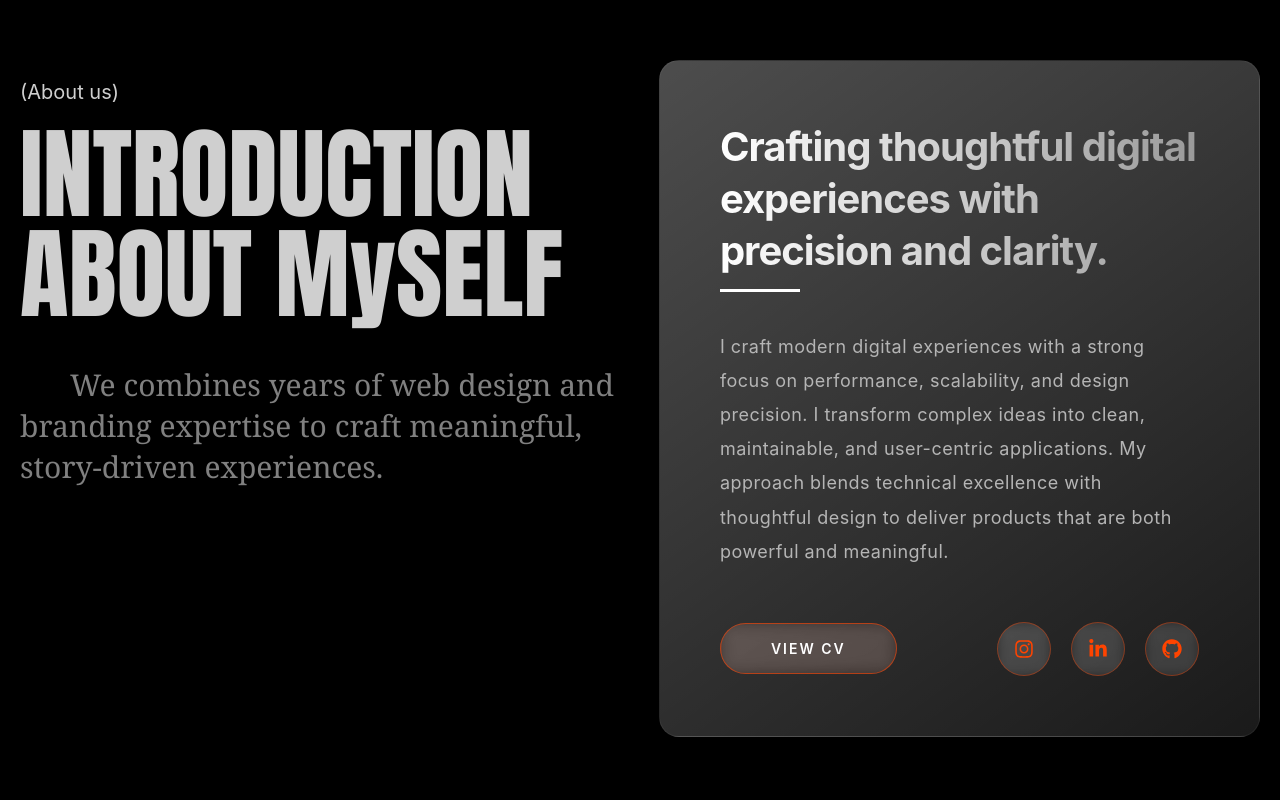
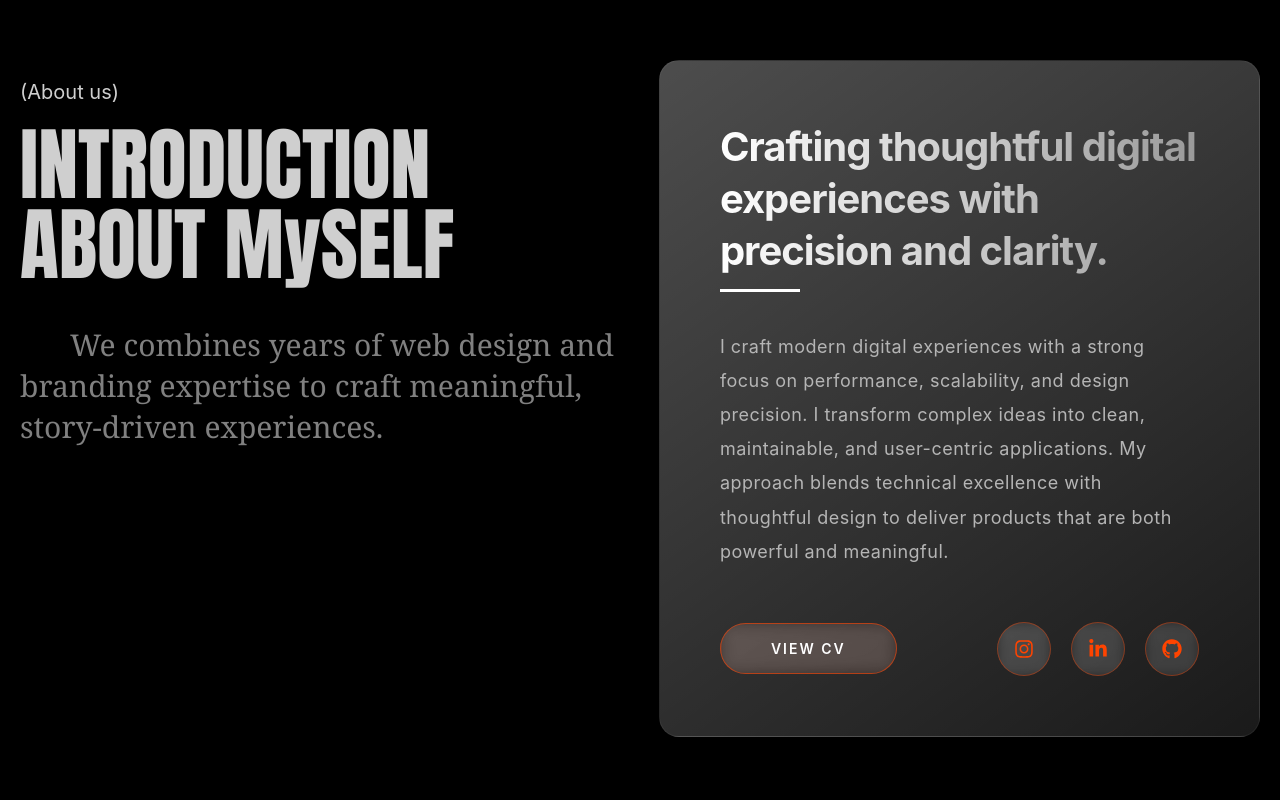
Before and after one commit to Karthikeyan-2007/Portfolio, a React (Create React App) app: page / in a window 1280 px wide. Shown: the part 820-1620 px from the top of the page. Built offline with nearby package versions, Linux system fonts and the light colour scheme; no server answers; the database is empty.

Commit message:
fixed responsive layout

```diff
--- a/src/About/About.module.css
+++ b/src/About/About.module.css
@@ -81,6 +81,7 @@
 .head{
   font-size: 140px;
   font-family: Impact, Haettenschweiler, 'Arial Narrow Bold', sans-serif;
+  font-weight: 700;
   line-height: 1em;
   color: rgb(207,207,207);
 }
@@ -173,7 +174,7 @@
 
 @media(max-width:1500px){
     .head{
-        font-size: 100px;
+        font-size: 80px;
     }
     .side_text{
         width: 100%;
--- a/src/Lastfooter/Lastfooter.module.css
+++ b/src/Lastfooter/Lastfooter.module.css
@@ -19,6 +19,7 @@
 .nameContainer {
     display: flex;
     align-items: flex-end;
+    font-weight: 700;
     gap: 15px;
     line-height: 1;
 }
--- a/src/Nav/Nav.module.css
+++ b/src/Nav/Nav.module.css
@@ -19,6 +19,7 @@
 .Name{
     font-size: clamp(10px, 20vw, 280px);
     position: fixed;
+    font-weight: 700;
     font-family: Impact, Haettenschweiler, 'Arial Narrow Bold', sans-serif;
     color: rgb(207, 207, 207);
     line-height: 0.9;
```
